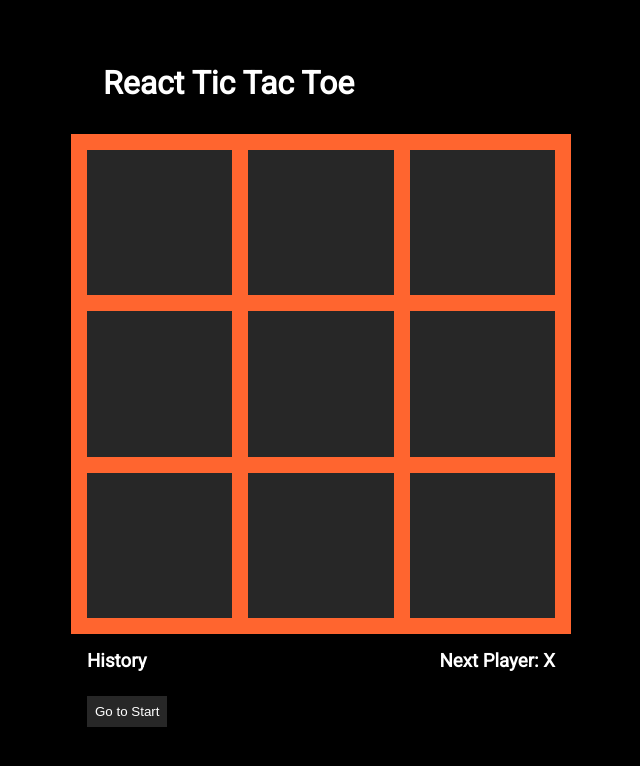
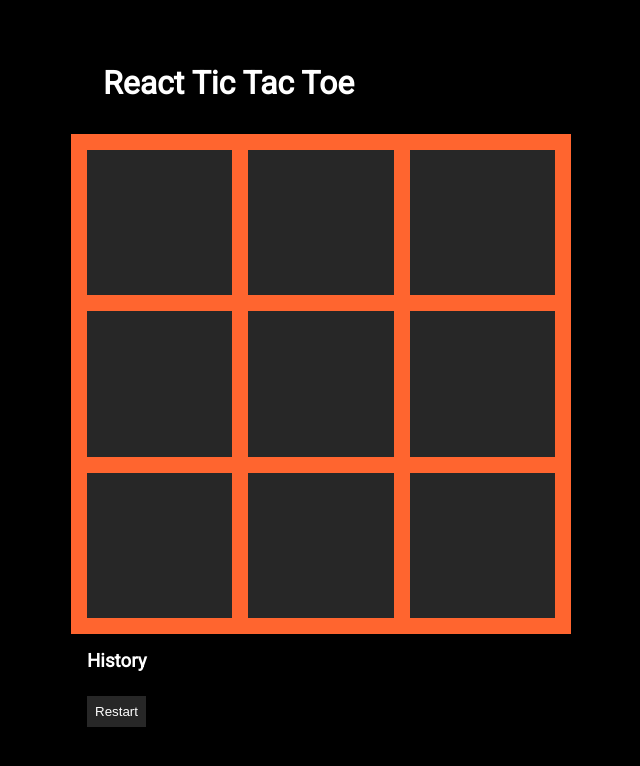
Before and after one commit to totoluto/TicTacToesMinMaxAlgorithm, a React (Create React App) app: page / in a window 1280 px wide. Shown: the top 766 px of the page, without its empty margins (319-959 px from the left). Built offline with nearby package versions, Linux system fonts and the light colour scheme.

Commit message:
finished application

```diff
--- a/src/components/Game.js
+++ b/src/components/Game.js
@@ -4,6 +4,7 @@ import {useState} from "react";
 
 const Game = () => {
   const [squares, setSquares] = useState(Array(9).fill(null))
+  const [miniMaxBot, setMiniMaxBot] = useState("")
   let state = {
     history: [
       {
@@ -14,7 +15,6 @@ const Game = () => {
     xIsNext: true
   };
   const winner = calculateWinner(state.history[state.stepNumber]);
-  const xO = state.xIsNext ? "X" : "O";
 
   function isBoardFilled(squares) {
     for (let i = 0; i < squares.length; i++) {
@@ -64,6 +64,7 @@ const Game = () => {
           }
         }
       }
+      setMiniMaxBot("Computer played with a Score of: " + best.score)
       return best;
     };
     return minimax(squares, true).square;
@@ -88,7 +89,6 @@ const Game = () => {
     };
 
     setSquares(tmpSquares)
-    console.log(nextState)
 
     return state = nextState
   }
@@ -103,20 +103,20 @@ const Game = () => {
     }
   }
 
-  const jumpTo = (step) => {
-    state.stepNumber = step;
-    state.xIsNext = (step % 2 === 0);
+  const start = () => {
+    state.stepNumber = 0;
+    state.xIsNext = true;
+    setSquares(Array(9).fill(null))
   };
 
   const renderMoves = () =>
-      state.history.map((_step, move) => {
-        const destination = move ? `Go to move #${move}` : "Go to Start";
+      {
         return (
-            <li key={move}>
-              <button onClick={() => jumpTo(move)}>{destination}</button>
+            <li>
+              <button onClick={() => start()}>Restart</button>
             </li>
         );
-      });
+      };
 
   return (
       <>
@@ -127,7 +127,9 @@ const Game = () => {
             <h3>History</h3>
             {renderMoves()}
           </div>
-          <h3>{winner ? "Winner: " + winner : "Next Player: " + xO}</h3>
+          <div>
+            <h3>{miniMaxBot}</h3>
+          </div>
         </div>
       </>
   );
```
